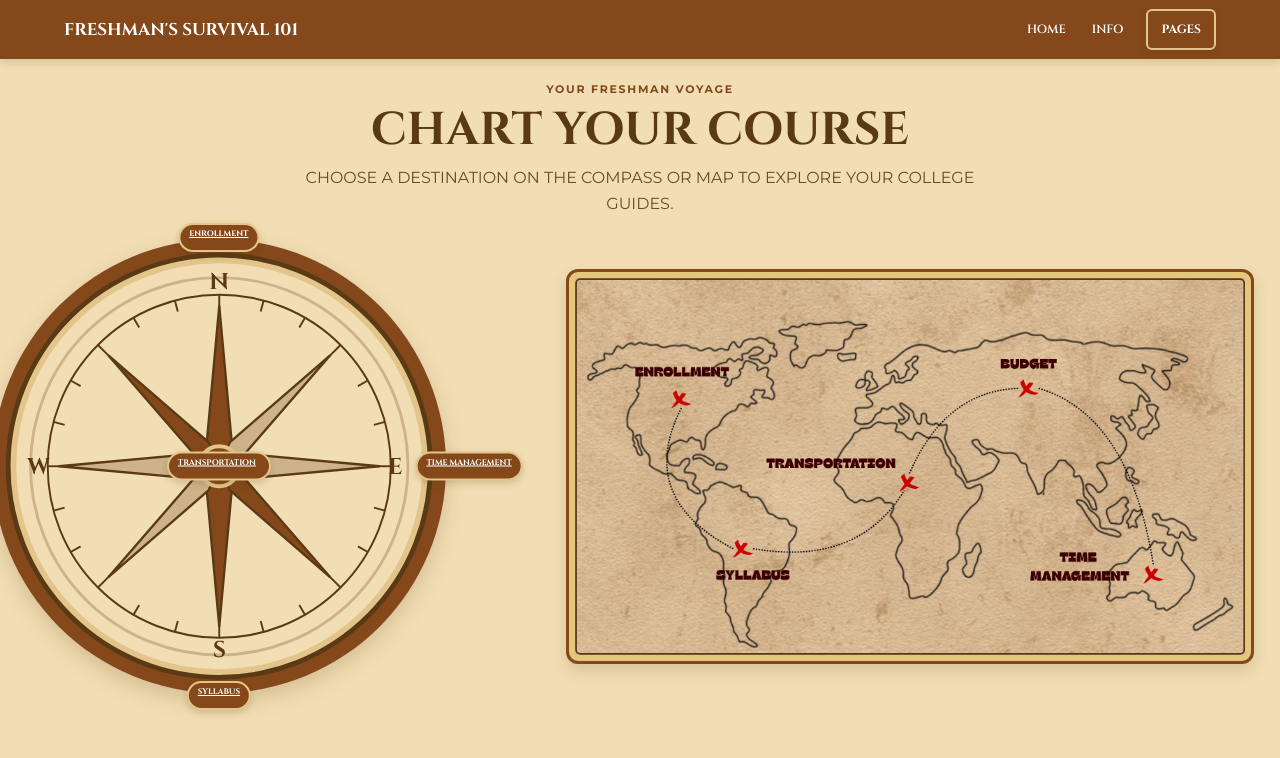
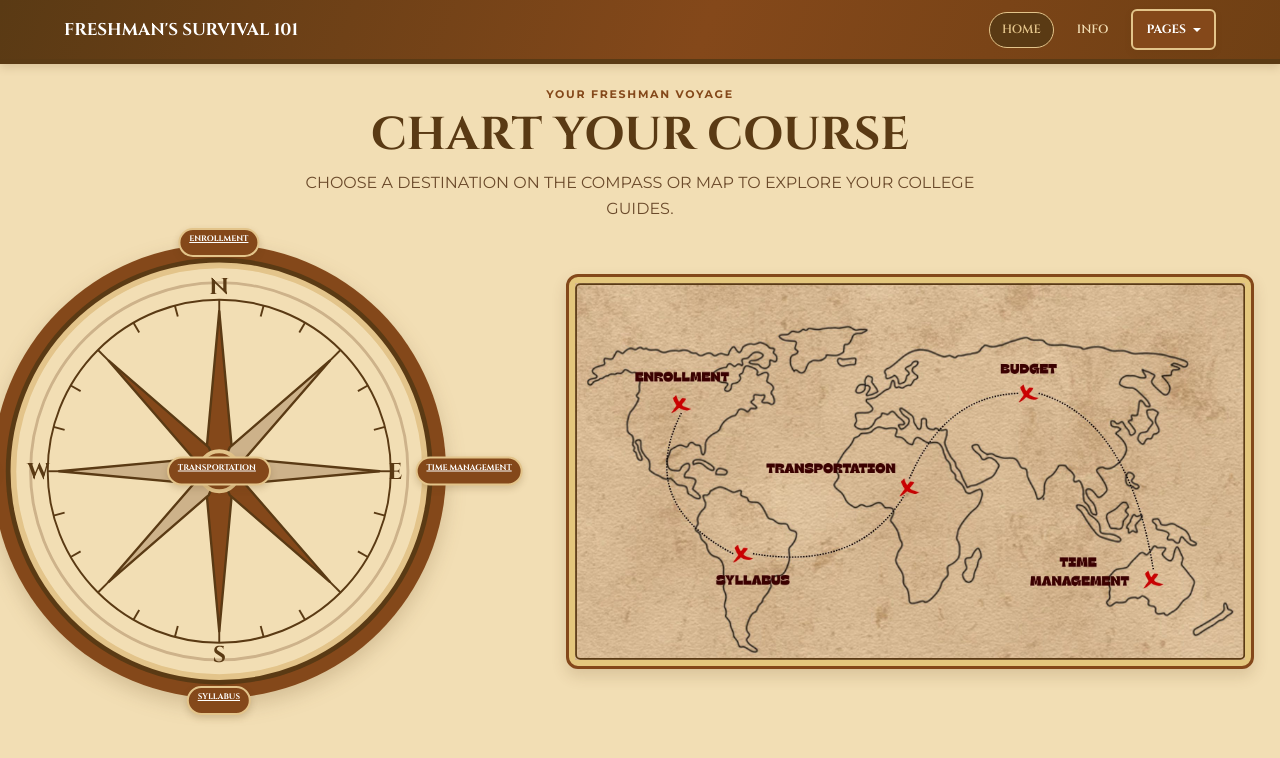
Before and after one commit to ChickenCode16/freshmans-survival-101, a plain HTML site: page index.html in a window 1280 px wide. Drawn offline with Linux system fonts and the light colour scheme.

Commit message:
Polish the brown header navigation
Co-authored-by: Copilot App <223556219+Copilot@users.noreply.github.com>

```diff
--- a/css/style.css
+++ b/css/style.css
@@ -61,7 +61,8 @@ button {
   align-items: center;
   justify-content: space-between;
   gap: 20px;
-  background: var(--brown);
+  border-bottom: 5px solid var(--dark);
+  background: linear-gradient(110deg, var(--dark), var(--brown) 55%, #704014);
   color: white;
   box-shadow: 0 3px 9px rgba(90, 58, 20, 0.18);
 }
@@ -76,17 +77,38 @@ button {
 nav {
   display: flex;
   align-items: center;
-  gap: 20px;
+  gap: 10px;
 }
 
 nav > a, .dropdown-button {
-  padding: 8px 3px;
-  color: white;
+  min-height: 36px;
+  display: inline-flex;
+  align-items: center;
+  padding: 7px 12px;
+  border: 1px solid transparent;
+  border-radius: 999px;
+  color: var(--cream);
   font-size: 12px;
   text-decoration: none;
+  transition: background 150ms ease, border-color 150ms ease, color 150ms ease;
 }
 
-nav > a:hover, .dropdown-button:hover, .logo:hover {
+nav > a:hover,
+.dropdown-button:hover,
+.dropdown:hover .dropdown-button,
+.dropdown:focus-within .dropdown-button {
+  border-color: var(--gold);
+  background: rgba(90, 58, 20, 0.45);
+  color: var(--gold);
+}
+
+nav > a[aria-current="page"] {
+  border-color: var(--gold);
+  background: var(--dark);
+  color: var(--gold);
+}
+
+.logo:hover {
   color: var(--gold);
 }
 
@@ -95,8 +117,17 @@ nav > a:hover, .dropdown-button:hover, .logo:hover {
 }
 
 .dropdown-button {
-  border: 0;
   background: transparent;
+}
+
+.dropdown-button::after {
+  width: 0;
+  height: 0;
+  margin-left: 7px;
+  border: 4px solid transparent;
+  border-top-color: currentColor;
+  content: "";
+  translate: 0 2px;
 }
 
 .dropdown-menu {
@@ -704,7 +735,7 @@ footer {
 
   nav {
     flex-wrap: wrap;
-    gap: 10px 15px;
+    gap: 5px 8px;
   }
 
   .dropdown-menu {
--- a/index.html
+++ b/index.html
@@ -9,7 +9,7 @@
   <link rel="preconnect" href="https://fonts.googleapis.com">
   <link rel="preconnect" href="https://fonts.gstatic.com" crossorigin>
   <link href="https://fonts.googleapis.com/css2?family=Cinzel:wght@600;700&family=Montserrat:wght@400;500;600;700&display=swap" rel="stylesheet">
-  <link rel="stylesheet" href="css/style.css">
+  <link rel="stylesheet" href="css/style.css?v=nav-polish-1">
 </head>
 
 <body>
```
Also changed, not shown: commuting.html (+1 -1 lines), info.html (+1 -1 lines).
